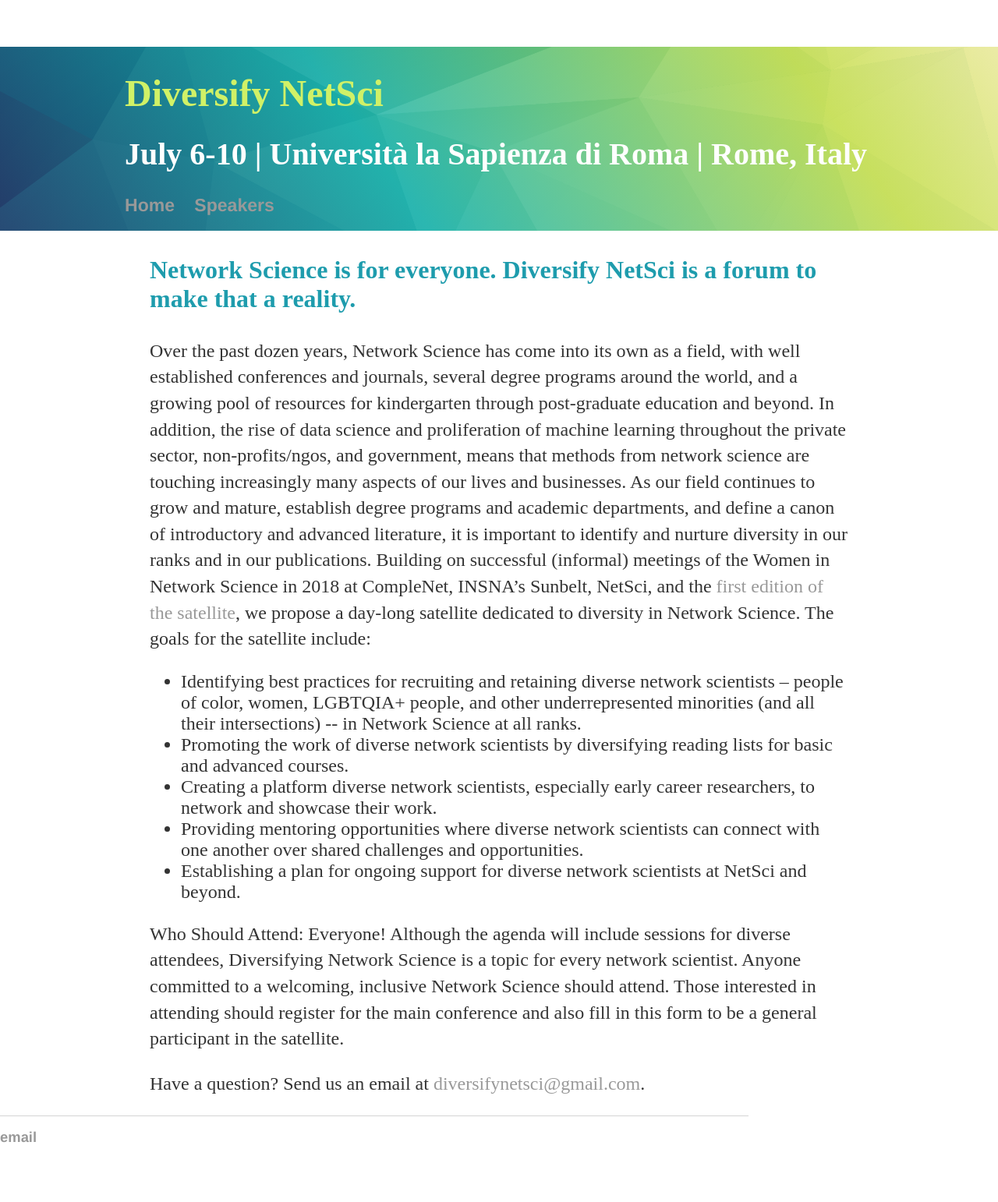
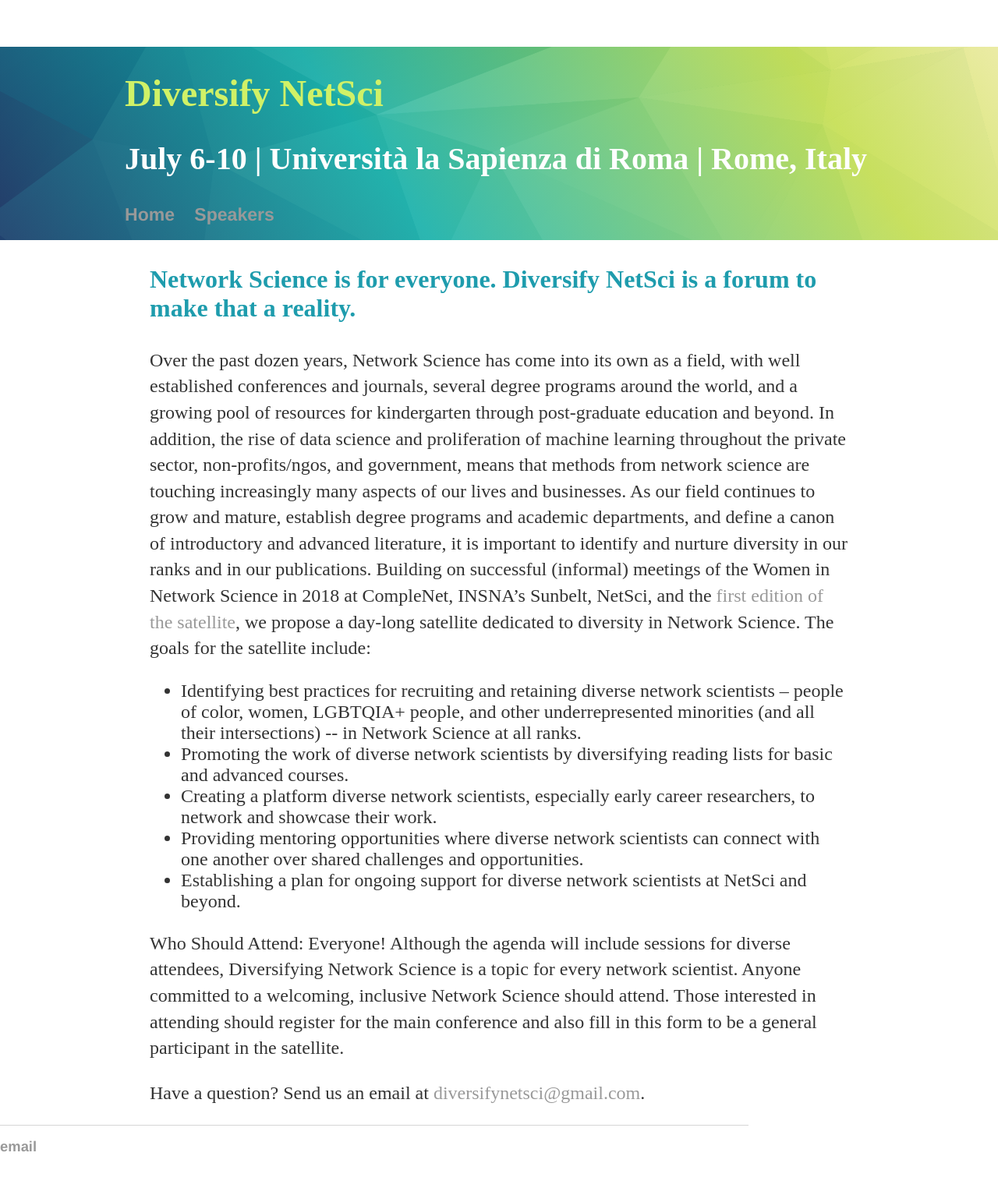
Before and after one commit to diversify-netsci/diversify-netsci.github.io, a Jekyll site: the page built from index.html, in a window 1280 px wide. Shown: the whole page at 78% size. Built offline with Jekyll 4.4.1, drawn with Linux system fonts in a browser that asks for light colours.

Commit message:
Update main.css

```diff
--- a/css/main.css
+++ b/css/main.css
@@ -33,7 +33,7 @@
 h2 {
     font-size: 2.5em;
     color: #ffffff;
-    line-height: 36px;
+    line-height: 1.2em;
     text-align: left;
     text-transform: none;
 }
```
